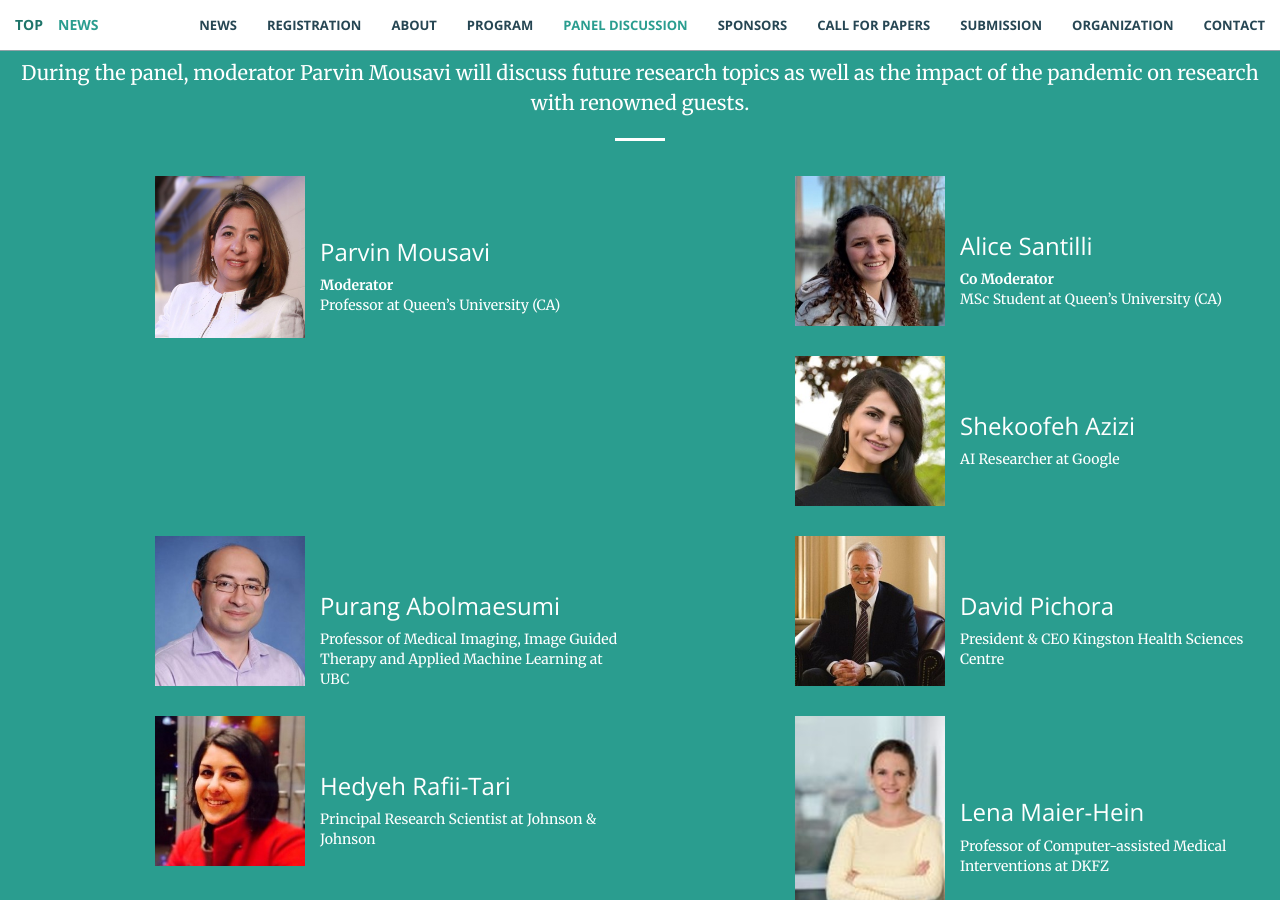
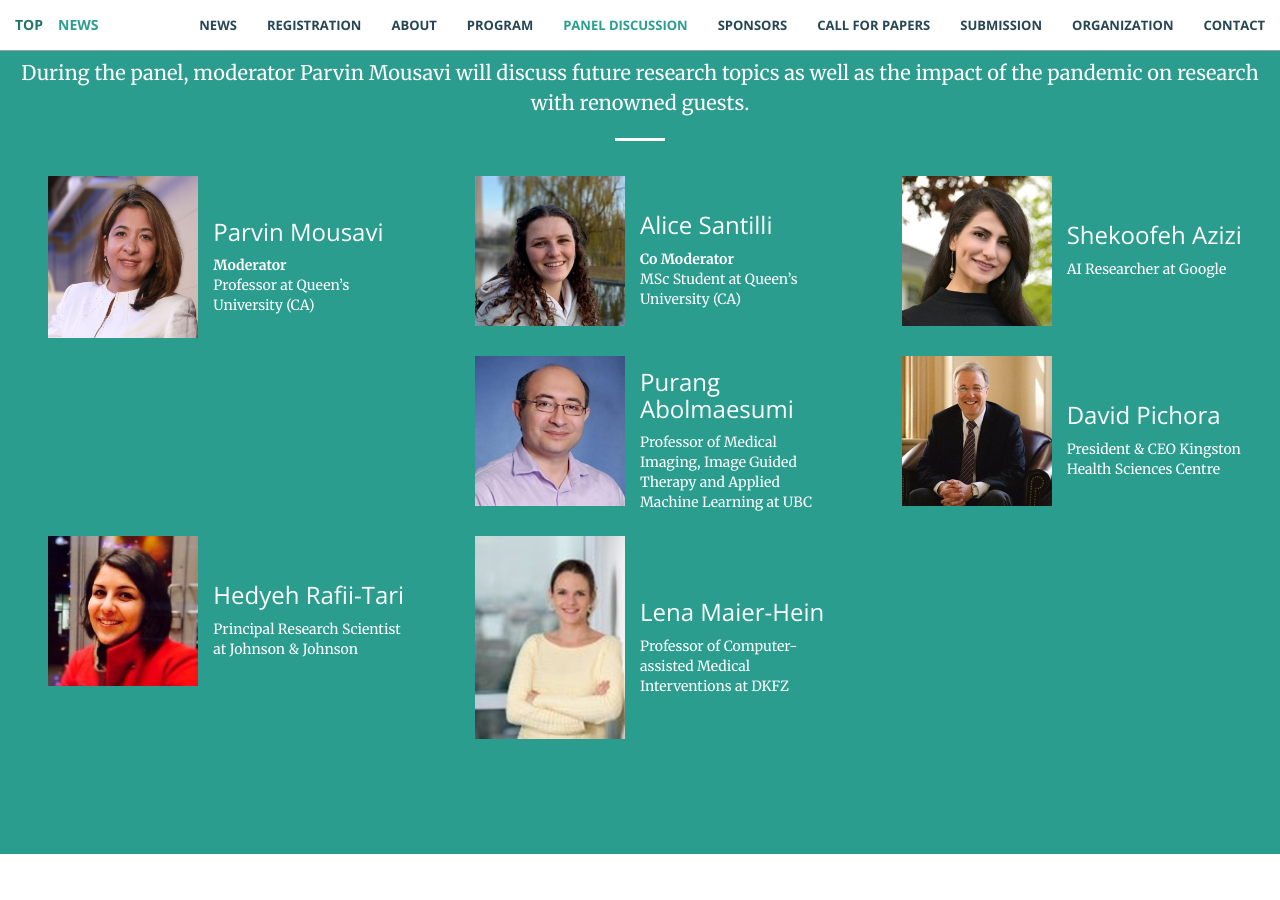
Before and after one commit to ipcai2021/ipcai2021.github.io, a Jekyll site: the page built from index.html, in a window 1280 px wide and 900 px high, scrolled down 13242 px. Built offline with Jekyll 4.4.1, drawn with Linux system fonts in a browser that asks for light colours.

Commit message:
Improvements

```diff
--- a/_includes/discussion.html
+++ b/_includes/discussion.html
@@ -8,51 +8,75 @@
         </div>
     </div>
     <p class="text-center">
-    During the panel, moderator Parvin Mousavi will discuss future research topics as well as the impact of the pandemic on research with renowned guests.
+        During the panel, moderator Parvin Mousavi will discuss future research topics as well as the impact of the
+        pandemic on research with renowned guests.
     </p>
     <hr class="light">
     <div class="container-fluid">
         <div class="row">
-        <div class="col-md-6" style="display: table; table-layout: fixed">
+            <div class="col-md-4" style="display: table; table-layout: fixed">
                 <div class="text-right" style="display:table-cell; width: 50%">
-                <img src="img/ipcai2021/panelists/ParvinMousavi.jpg" style="margin: 15px" width="150px"  alt="Parvin Mousavi"/>
+                    <img src="img/ipcai2021/panelists/ParvinMousavi.jpg" style="margin: 15px" width="150px"
+                         alt="Parvin Mousavi"/>
                 </div>
-              <div class="text-left" style="display: table-cell; width: 50%" ><h3>Parvin Mousavi</h3> <b>Moderator</b> <br> Professor at Queen’s University (CA)</div>
+                <div class="text-left" style="display: table-cell; width: 50%; vertical-align: middle"><h3>Parvin Mousavi</h3> <b>Moderator</b>
+                    <br> Professor at Queen’s University (CA)
                 </div>
-        <div class="col-md-6" style="display: table;">
+            </div>
+            <div class="col-md-4" style="display: table; table-layout: fixed">
                 <div class="text-right" style="display:table-cell; width: 50%">
-                <img src="img/ipcai2021/panelists/AliceSantilli.jpg" style="margin: 15px" width="150px" alt="Alice Santilli"/>
+                    <img src="img/ipcai2021/panelists/AliceSantilli.jpg" style="margin: 15px" width="150px"
+                         alt="Alice Santilli"/>
                 </div>
-              <div class="text-left" style="display:table-cell; width: 50%" ><h3>Alice Santilli</h3> <b>Co Moderator</b> <br> MSc Student at Queen’s University (CA)</div>
+                <div class="text-left" style="display:table-cell; width: 50%; vertical-align: middle"><h3>Alice Santilli</h3> <b>Co
+                    Moderator</b> <br> MSc Student at Queen’s University (CA)
+                </div>
             </div>
 
-        <div class="col-md-6" style="display: table">
+            <div class="col-md-4" style="display: table; table-layout: fixed">
                 <div class="text-right" style="display:table-cell; width: 50%">
-          <img src="img/ipcai2021/panelists/ShekoofehAzizi.jpg" style="margin: 15px" width="150px" alt="Shekoofeh Azizi"/>
+                    <img src="img/ipcai2021/panelists/ShekoofehAzizi.jpg" style="margin: 15px" width="150px"
+                         alt="Shekoofeh Azizi"/>
                 </div>
-          <div class="text-left" style="display:table-cell; width: 50%"><h3>Shekoofeh Azizi</h3> AI Researcher at Google</div>
+                <div class="text-left" style="display:table-cell; width: 50%; vertical-align: middle"><h3>Shekoofeh Azizi</h3> AI Researcher at
+                    Google <span style="color: transparent">....... ........ ........ ........</span>
+                </div>
             </div>
 
-        <div class="col-md-6" style="display: table">
+            <div class="col-md-4" style="display: table; table-layout: fixed">
                 <div class="text-right" style="display:table-cell; width: 50%">
-          <img src="img/ipcai2021/panelists/PurangAbolmaesumi.jpg" style="margin: 15px" width="150px" alt="Purang Abolmaesumi"/></div>
-          <div class="text-left" style="display:table-cell; width: 50%"><h3>Purang Abolmaesumi</h3> Professor of Medical Imaging, Image Guided Therapy and Applied Machine Learning at UBC</div>
+                    <img src="img/ipcai2021/panelists/PurangAbolmaesumi.jpg" style="margin: 15px" width="150px"
+                         alt="Purang Abolmaesumi"/>
                 </div>
-        <div class="col-md-6" style="display: table">
+                <div class="text-left" style="display:table-cell; width: 50%; vertical-align: middle"><h3>Purang Abolmaesumi</h3> Professor of
+                    Medical Imaging, Image Guided Therapy and Applied Machine Learning at UBC
+                </div>
+            </div>
+
+            <div class="col-md-4" style="display: table; table-layout: fixed">
                 <div class="text-right" style="display:table-cell; width: 50%">
-          <img src="img/ipcai2021/panelists/DavidPichora.jpg" style="margin: 15px" width="150px" alt="David Pichora"/></div>
-          <div class="text-left" style="display:table-cell; width: 50%" ><h3>David Pichora</h3> President & CEO Kingston Health Sciences Centre</div>
+                    <img src="img/ipcai2021/panelists/DavidPichora.jpg" style="margin: 15px" width="150px"
+                         alt="David Pichora"/></div>
+                <div class="text-left" style="display:table-cell; width: 50%; vertical-align: middle"><h3>David Pichora</h3> President & CEO
+                    Kingston Health Sciences Centre
                 </div>
-        <div class="col-md-6" style="display: table">
+            </div>
+            <div class="col-md-4" style="display: table; table-layout: fixed">
                 <div class="text-right" style="display:table-cell; width: 50%">
-          <img src="img/ipcai2021/panelists/HedyehRafiiTari.jpg" style="margin: 15px" width="150px" alt="Hedyeh Rafii-Tari"/></div>
-          <div class="text-left" style="display:table-cell; width: 50%"><h3>Hedyeh Rafii-Tari</h3> Principal Research Scientist at Johnson & Johnson</div>
+                    <img src="img/ipcai2021/panelists/HedyehRafiiTari.jpg" style="margin: 15px" width="150px"
+                         alt="Hedyeh Rafii-Tari"/></div>
+                <div class="text-left" style="display:table-cell; width: 50%; vertical-align: middle"><h3>Hedyeh Rafii-Tari</h3> Principal
+                    Research Scientist at Johnson & Johnson
                 </div>
-        <div class="col-md-6" style="display: table">
+            </div>
+            <div class="col-md-4" style="display: table; table-layout: fixed">
                 <div class="text-right" style="display:table-cell; width: 50%">
-          <img src="img/ipcai2021/panelists/LenaMaierHein.jpg" style="margin: 15px" width="150px" alt="Lena Maier-Hein"/>
+                    <img src="img/ipcai2021/panelists/LenaMaierHein.jpg" style="margin: 15px" width="150px"
+                         alt="Lena Maier-Hein"/>
                 </div>
-          <div class="text-left" style="display:table-cell; width: 50%"><h3>Lena Maier-Hein</h3> Professor of Computer-assisted Medical Interventions at DKFZ</div>
+                <div class="text-left" style="display:table-cell; width: 50%; vertical-align: middle"><h3>Lena Maier-Hein</h3> Professor of
+                    Computer-assisted Medical Interventions at DKFZ
+                </div>
             </div>
         </div>
     </div>
```
Lines whose indentation alone changed are shown as unchanged.
